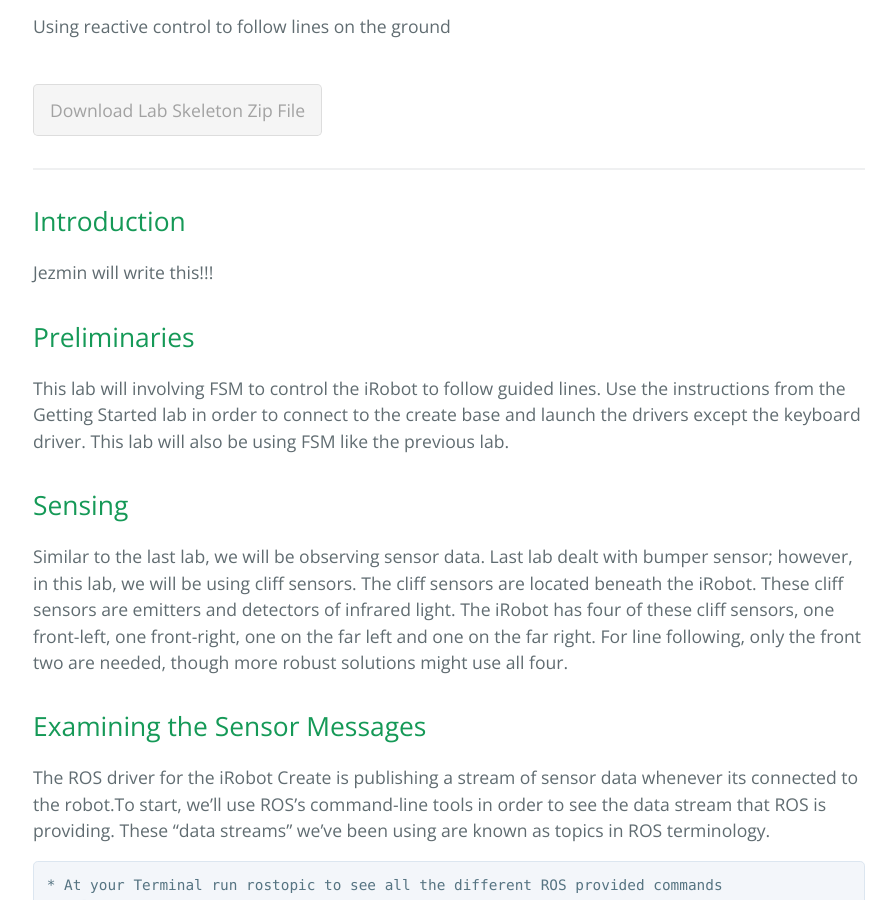
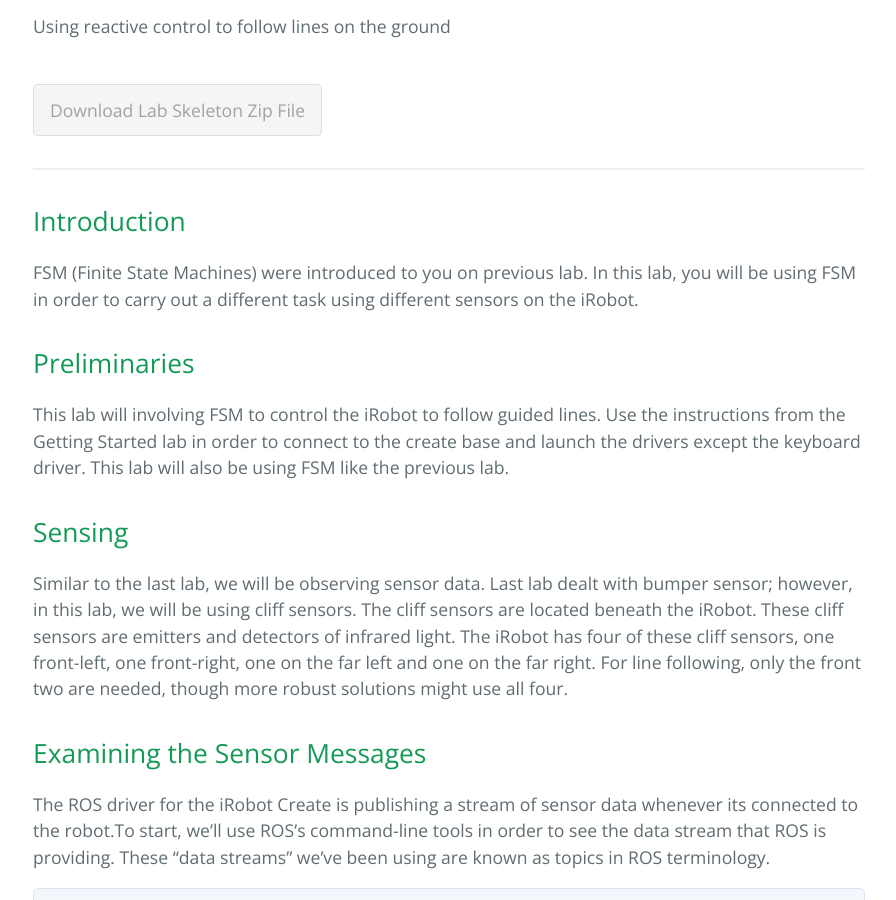
Before and after one commit to gcc-robotics/robot-motion-planning-labs, a Jekyll site: the page built from _posts/2014-06-28-lab4-ir-sensing.md, in a window 1280 px wide and 900 px high, scrolled down 361 px. Shown: the whole window, without its empty margins (191-1087 px from the left). Built offline with Jekyll 4.4.1, drawn with Linux system fonts in a browser that asks for light colours; the repository's description, which GitHub fills in, is left out.

Commit message:
editted lab 4

```diff
--- a/_posts/2014-06-28-lab4-ir-sensing.md
+++ b/_posts/2014-06-28-lab4-ir-sensing.md
@@ -9,7 +9,9 @@ zipFile: gh-pages.zip
 Introduction
 --------------
 
-Jezmin will write this!!!
+FSM (Finite State Machines) were introduced to you on previous lab. In this
+lab, you will be using FSM in order to carry out a different task using different
+sensors on the iRobot.
 
 Preliminaries
 --------------
```
